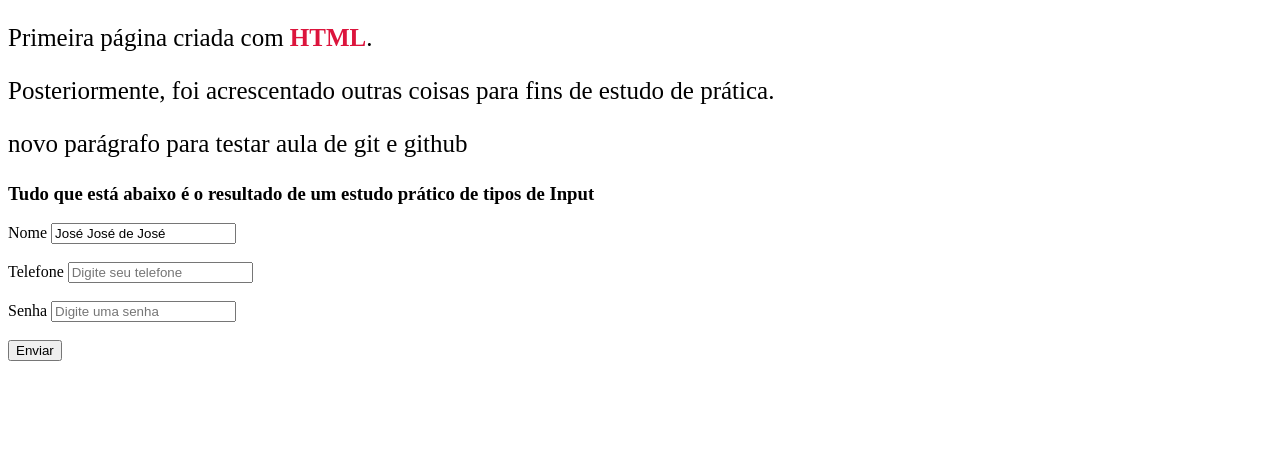
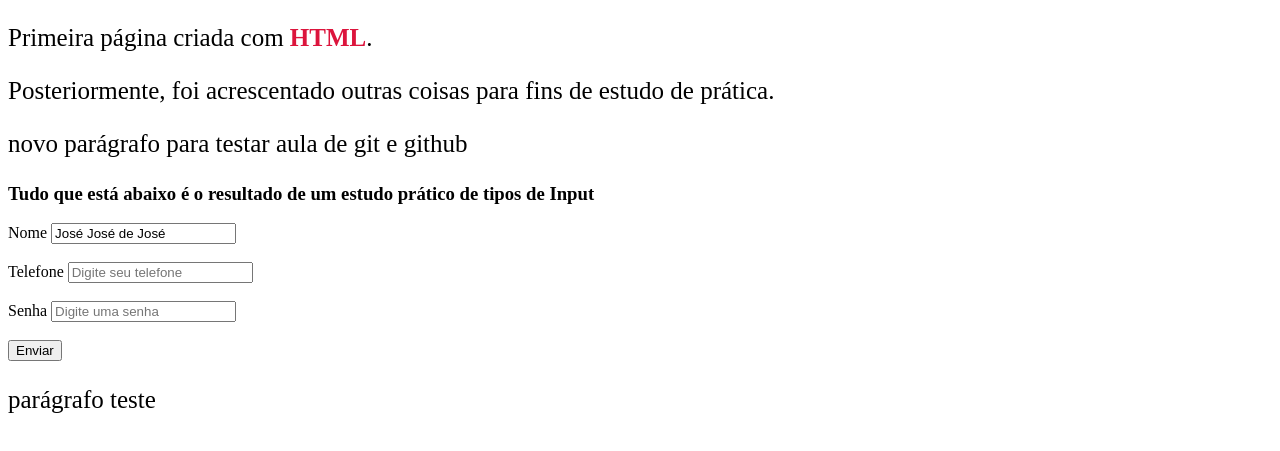
Before and after one commit to RogerioCosta88/dev-quest-html-basico-primeira-pagina, a plain HTML site: page index.html in a window 1280 px wide. Shown: the part 77-528 px from the top of the page. Drawn offline with Linux system fonts and the light colour scheme.

Commit message:
parágrafo teste

```diff
--- a/index.html
+++ b/index.html
@@ -34,5 +34,7 @@
     <br><br>
 
     <input type="submit" value="Enviar">
+
+    <p>parágrafo teste</p>
   </body>
 </html>
```
